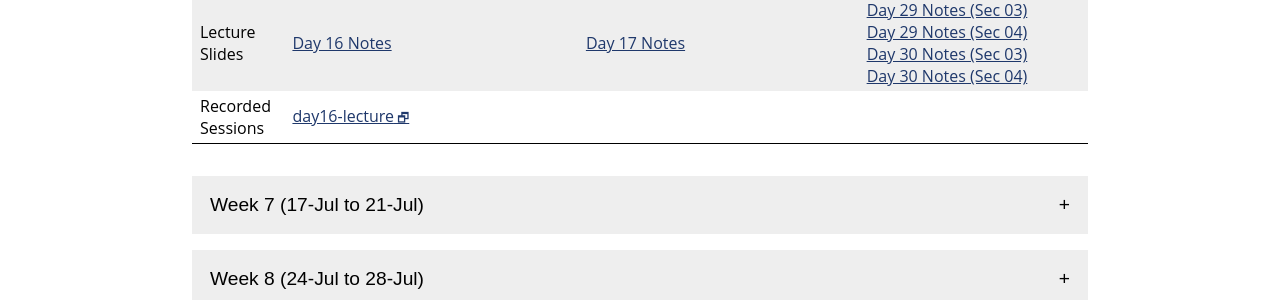
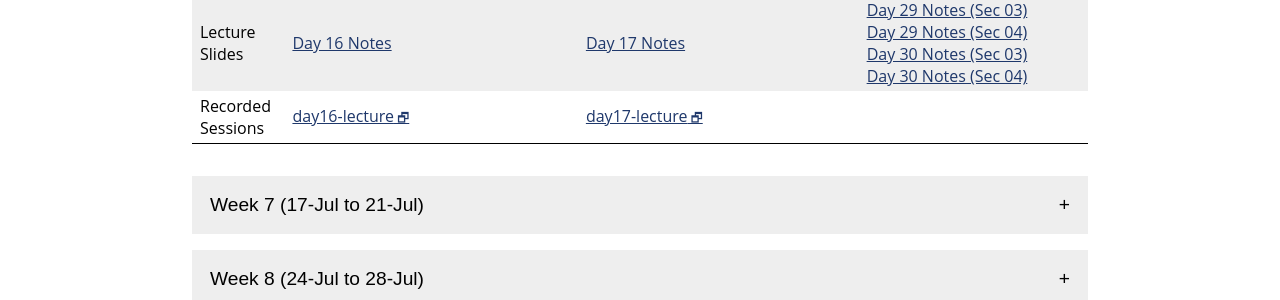
Before and after one commit to jhu-ip/cs220-summer24, a Jekyll site: the page built from material.md, in a window 1280 px wide. Shown: the part 1117-1417 px from the top of the page. Built offline with Jekyll 4.4.1, drawn with Linux system fonts in a browser that asks for light colours.

Commit message:
Add session 17 video

```diff
--- a/material.csv
+++ b/material.csv
@@ -203,6 +203,7 @@ Week,Day,Date,Type,Link text,URL
 6,2,12-Jul,Recap,Day 28,questions/day28.html
 6,2,12-Jul,Exercise,Exercise 28,exercise/ex28.html
 6,2,12-Jul,LectureSlides,"Day 17 Notes",slides/summer23_slides/summer23_day27-28_session17.pdf
+6,2,12-Jul,Recording,day17-lecture,https://jh.hosted.panopto.com/Panopto/Pages/Viewer.aspx?id=7a45f5ea-6a8b-47e1-a83d-b03d011918c8
 
 6,3,14-Jul,Video,Function overloading,https://jh.hosted.panopto.com/Panopto/Pages/Viewer.aspx?id=2c8031d1-8509-4b22-881b-ae2300279f65
 6,3,14-Jul,Video,Operator overloading,https://jh.hosted.panopto.com/Panopto/Pages/Viewer.aspx?id=ee4c0ea7-24f8-426a-9291-ae2300279f0e
--- a/material.md
+++ b/material.md
@@ -354,7 +354,7 @@ the materials for that week.
     <tr>
       <td>Recorded<br>Sessions</td>
       <td><a class='external' target='_blank' href='https://jh.hosted.panopto.com/Panopto/Pages/Viewer.aspx?id=324f89c3-818b-44b8-b10b-b03b01127cf5'>day16-lecture</a></td>
-      <td></td>
+      <td><a class='external' target='_blank' href='https://jh.hosted.panopto.com/Panopto/Pages/Viewer.aspx?id=7a45f5ea-6a8b-47e1-a83d-b03d011918c8'>day17-lecture</a></td>
       <td></td>
     </tr>
   </tbody>
```
